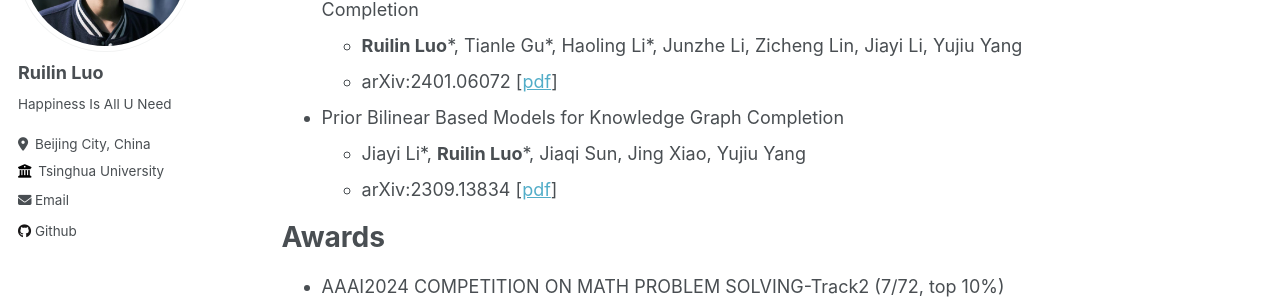
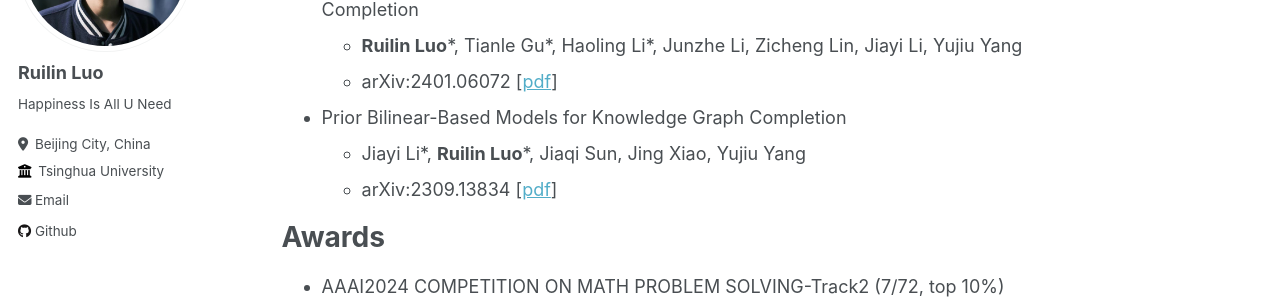
Before and after one commit to lrlbbzl/lrlbbzl.github.io, a Jekyll site: the page built from _pages/about.md, in a window 1280 px wide and 900 px high, scrolled down 572 px. Shown: the part 153-453 px from the top of the window. Built offline with Jekyll 4.4.1, drawn with Linux system fonts in a browser that asks for light colours.

```diff
--- a/_pages/about.md
+++ b/_pages/about.md
@@ -25,7 +25,7 @@ Preprints
 * Chain of History: Learning and Forecasting with LLMs for Temporal Knowledge Graph Completion
   * **Ruilin Luo**\*, Tianle Gu\*, Haoling Li\*, Junzhe Li, Zicheng Lin, Jiayi Li, Yujiu Yang
   * arXiv:2401.06072 [[pdf](https://arxiv.org/pdf/2401.06072.pdf)]
-* Prior Bilinear Based Models for Knowledge Graph Completion
+* Prior Bilinear-Based Models for Knowledge Graph Completion
   * Jiayi Li\*, **Ruilin Luo**\*, Jiaqi Sun, Jing Xiao, Yujiu Yang
   * arXiv:2309.13834 [[pdf](https://arxiv.org/pdf/2309.13834.pdf)]
 
```
